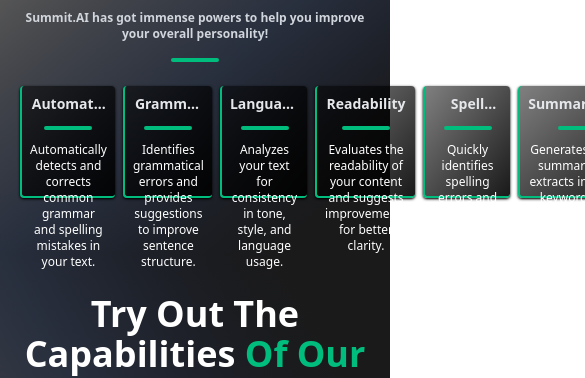
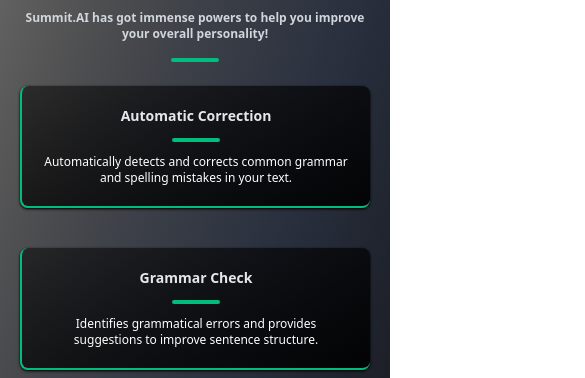
Before and after one commit to KaranSapra124/Summit.AI, a React (Vite) app: page / in a window 390 px wide. Shown: the part 516-894 px from the top of the page, 585 px wide, since content can reach past the window. Built offline with nearby package versions, Linux system fonts and the light colour scheme.

Commit message:
Improved Responsiveness Of What We Do

```diff
--- a/src/Components/Home/WhyToUse.tsx
+++ b/src/Components/Home/WhyToUse.tsx
@@ -60,13 +60,13 @@
   ];
   return (
     <>
-      <ul className="flex gap-2">
+      <ul className="flex gap-2 max-[600px]:flex-col">
         {data?.map((elem, index) => {
           return (
             <>
-              <li key={index} className="w-64 ">
-                <div className="shadow border-l-2 border-b-2 my-4 border-emerald-500 bg-gradient-to-br from-black/50 to-black/90 shadow-black  rounded-sm h-28 p-2 ">
-                  <h2 className="text-sm line-clamp-1 text-gray-200 font-extrabold">
+              <li key={index} className="w-64 max-[600px]:w-full ">
+                <div className="shadow border-l-2 max-[600px]:h-fit max-[600px]:p-5 max-[600px]:rounded-lg border-b-2 my-4  border-emerald-500 bg-gradient-to-br from-black/50 to-black/90 shadow-black  rounded-sm h-28 p-2 ">
+                  <h2 className="text-sm  line-clamp-1 text-gray-200 font-extrabold">
                     {elem?.title}
                   </h2>
                   <Divider className="h-1 w-12 bg-emerald-500 rounded-full my-3 mx-auto"/>
```
